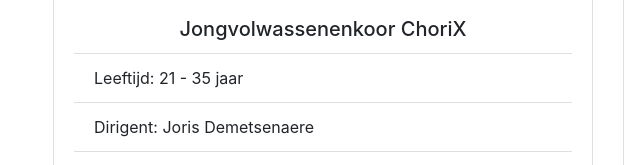
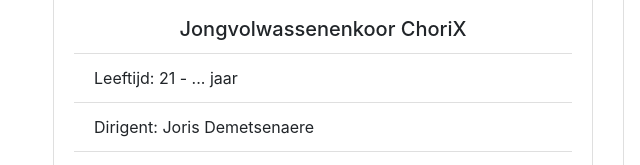
Before and after one commit to BastienVH/CCRchoirs, a website: page index.html in a window 1280 px wide. Shown: the part 1455-1620 px from the top of the page, 32-672 px from the left. Drawn offline with nearby package versions, Linux system fonts and the light colour scheme.

Commit message:
Update age Chorix

```diff
--- a/index.html
+++ b/index.html
@@ -155,7 +155,7 @@
               <div class="card-body">
                 <h5 class="card-title">Jongvolwassenenkoor ChoriX</h5>
                 <ul class="list-group list-group-flush">
-                  <li class="list-group-item">Leeftijd: 21 - 35 jaar</li>
+                  <li class="list-group-item">Leeftijd: 21 - ... jaar</li>
                   <li class="list-group-item">Dirigent: Joris Demetsenaere</li>
                   <li class="list-group-item">
                     Repetitiemoment: donderdag 19u30 - 21u30
```
